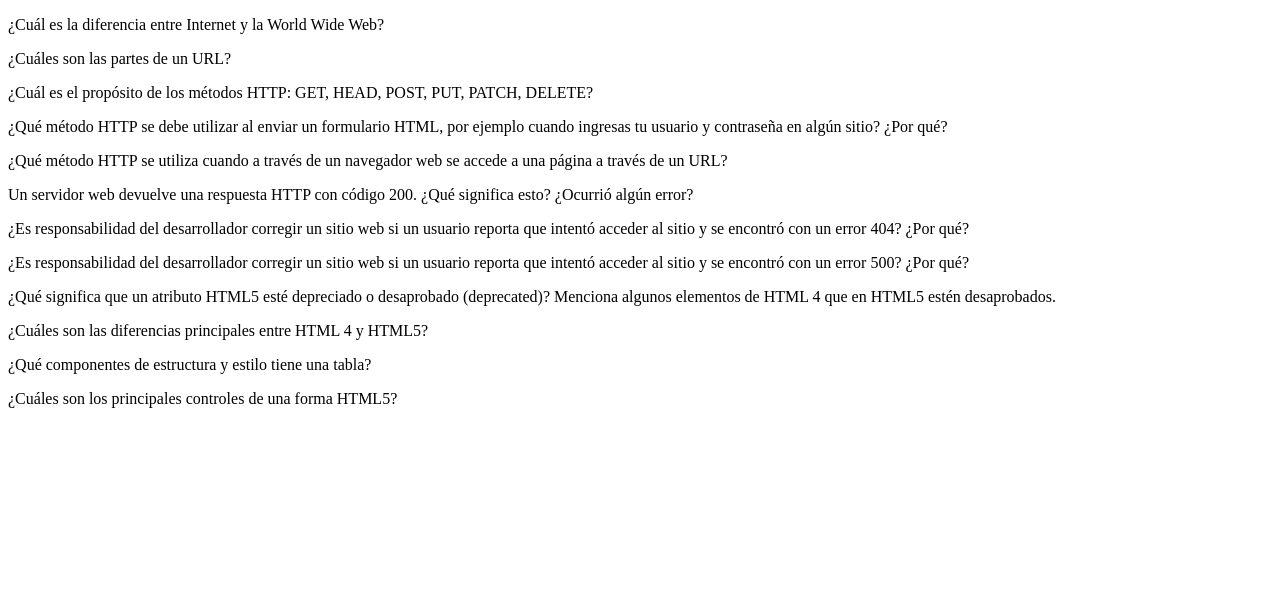
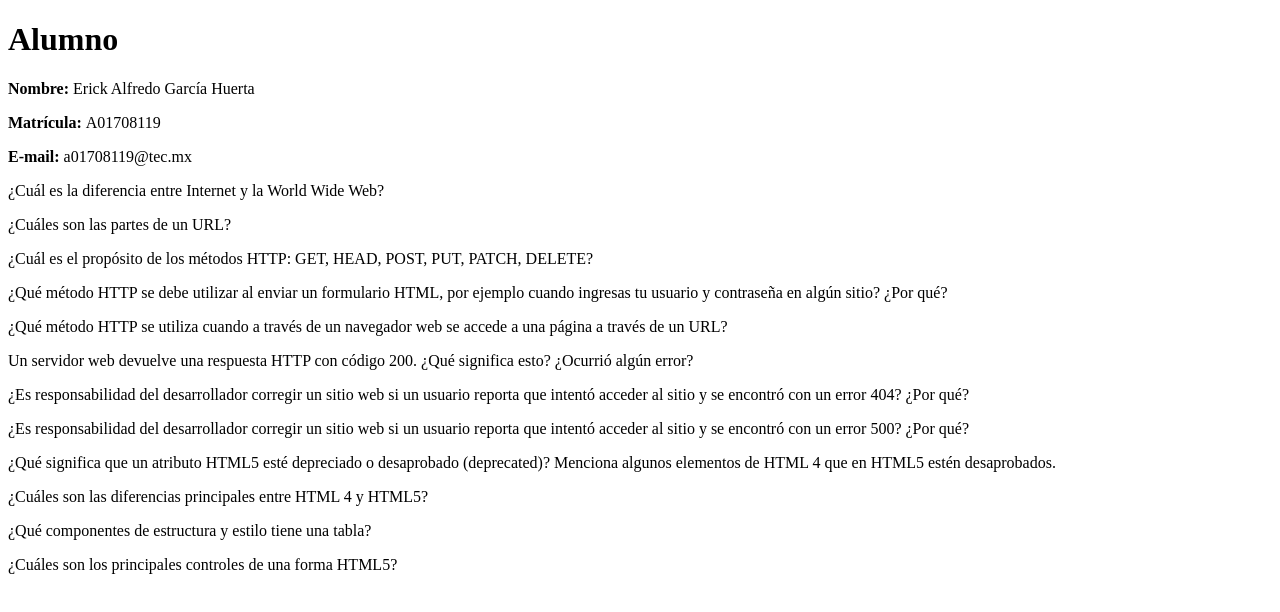
Before and after one commit to alfredohuerta/TC2005B, a plain HTML site: page Laboratorio_1.html in a window 1280 px wide. Drawn offline with Linux system fonts and the light colour scheme.

Commit message:
Se agregaron los datos del estudiante

```diff
--- a/Laboratorio_1.html
+++ b/Laboratorio_1.html
@@ -1,9 +1,17 @@
 <!DOCTYPE html>
 <html>
     <head>
-
+        <title> Erick Alfredo García Huerta - A01708119 </title>
     </head>
     <body>
+        <div>
+            <h1> Alumno </h1>
+            <p> <strong> Nombre: </strong> Erick Alfredo García Huerta </p>
+            <p> <strong> Matrícula: </strong> A01708119</p>
+            <p> <strong> E-mail: </strong> a01708119@tec.mx</p>
+        </div>
+
+        <div>
             <p> ¿Cuál es la diferencia entre Internet y la World Wide Web? </p>
             <p> ¿Cuáles son las partes de un URL? </p>
             <p> ¿Cuál es el propósito de los métodos HTTP: GET, HEAD, POST, PUT, PATCH, DELETE? </p>
@@ -11,15 +19,17 @@
                 contraseña en algún sitio? ¿Por qué? </p>
             <p> ¿Qué método HTTP se utiliza cuando a través de un navegador web se accede a una página a través de un
                 URL?</p>
-        <p> Un servidor web devuelve una respuesta HTTP con código 200. ¿Qué significa esto? ¿Ocurrió algún error? </p>
+            <p> Un servidor web devuelve una respuesta HTTP con código 200. ¿Qué significa esto? ¿Ocurrió algún
+                error? </p>
             <p> ¿Es responsabilidad del desarrollador corregir un sitio web si un usuario reporta que intentó acceder al
                 sitio y se encontró con un error 404? ¿Por qué? </p>
             <p> ¿Es responsabilidad del desarrollador corregir un sitio web si un usuario reporta que intentó acceder al
                 sitio y se encontró con un error 500? ¿Por qué? </p>
-        <p> ¿Qué significa que un atributo HTML5 esté depreciado o desaprobado (deprecated)? Menciona algunos elementos
-            de HTML 4 que en HTML5 estén desaprobados.</p>
+            <p> ¿Qué significa que un atributo HTML5 esté depreciado o desaprobado (deprecated)? Menciona algunos
+                elementos de HTML 4 que en HTML5 estén desaprobados.</p>
             <p> ¿Cuáles son las diferencias principales entre HTML 4 y HTML5? </p>
             <p> ¿Qué componentes de estructura y estilo tiene una tabla? </p>
             <p> ¿Cuáles son los principales controles de una forma HTML5?</p>
+        </div>
     </body>
 </html>
```
Lines whose indentation alone changed are shown as unchanged.
